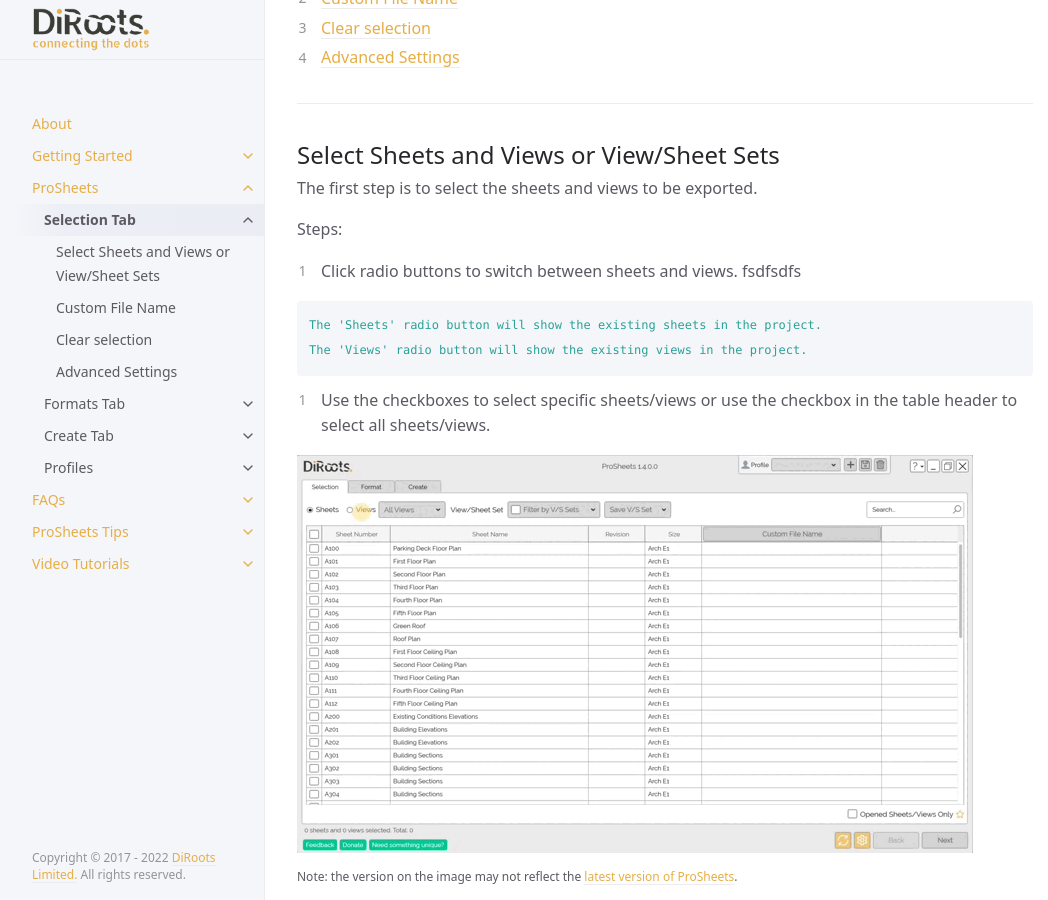
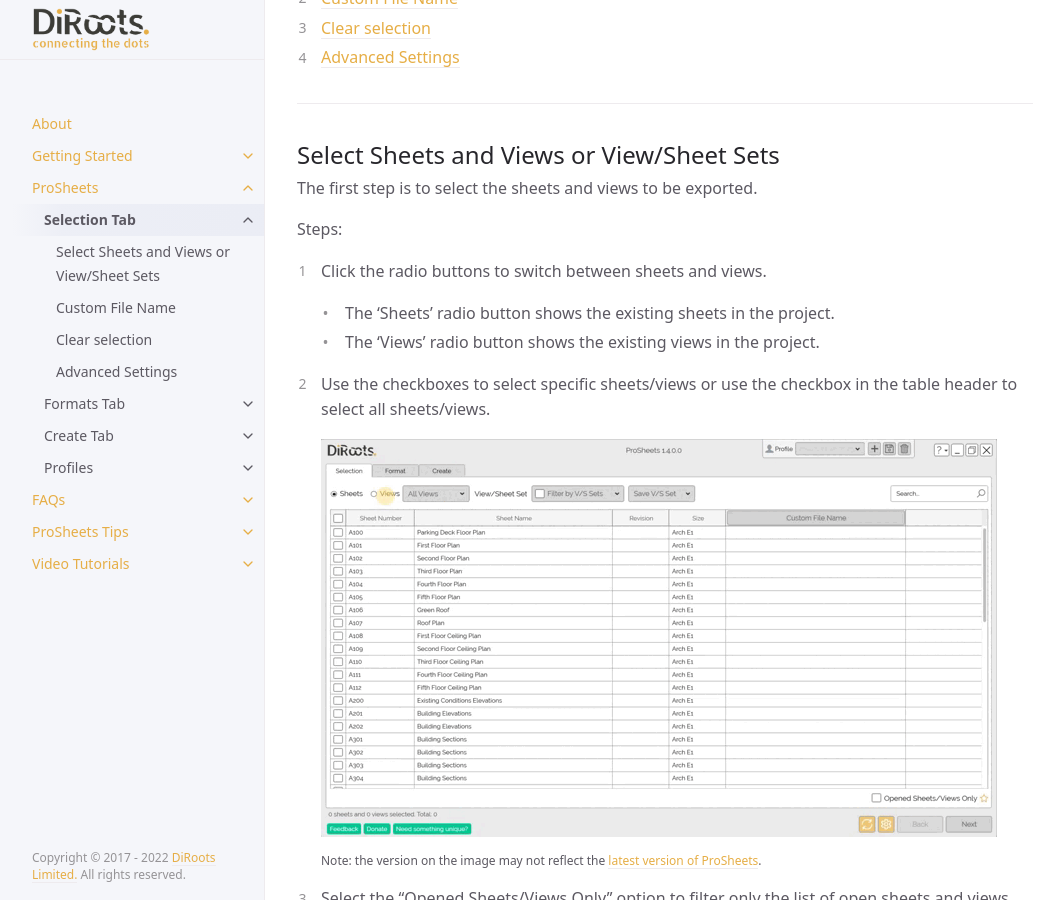
Before and after one commit to DiRoots-Limited/DiRoots.ProSheets.Releases, a Jekyll site: the page built from docs/ui-components/selection-tab.md, in a window 1280 px wide and 900 px high, scrolled down 419 px. Shown: the whole window, without its empty margins (107-1155 px from the left). Built offline with Jekyll 4.4.1, drawn with Linux system fonts in a browser that asks for light colours.

Commit message:
fix: preserve ordered steps across ProSheets guides

````diff
--- a/docs/ui-components/selection-tab.md
+++ b/docs/ui-components/selection-tab.md
@@ -33,22 +33,20 @@ The first step is to select the sheets and views to be exported.
 
 Steps:
 
-1. Click radio buttons to switch between sheets and views. fsdfsdfs
+1. Click the radio buttons to switch between sheets and views.
 
-```yaml
-The 'Sheets' radio button will show the existing sheets in the project.
-The 'Views' radio button will show the existing views in the project.
-```
+   - The 'Sheets' radio button shows the existing sheets in the project.
+   - The 'Views' radio button shows the existing views in the project.
 
 2. Use the checkboxes to select specific sheets/views or use the checkbox in the table header to select all sheets/views.
 
-![ProSheets Selecting Revit Sheets and Views](../../assets\images\GIFs\Selection\PS-RadioButton.gif)
-<sub>Note: the version on the image may not reflect the [latest version of ProSheets](https://diroots.com/revit-plugins/revit-to-pdf-dwg-dgn-dwf-nwc-ifc-and-images-with-prosheets/).</sub>
+   ![ProSheets Selecting Revit Sheets and Views](../../assets\images\GIFs\Selection\PS-RadioButton.gif)<br />
+   <sub>Note: the version on the image may not reflect the [latest version of ProSheets](https://diroots.com/revit-plugins/revit-to-pdf-dwg-dgn-dwf-nwc-ifc-and-images-with-prosheets/).</sub>
 
 3. Select the "Opened Sheets/Views Only" option to filter only the list of open sheets and views.
 
-![ProSheets Opened Sheets/Views only](../../assets\images\GIFs\Selection\PS-OpenedSheets.gif)
-<sub>Note: the version on the image may not reflect the [latest version of ProSheets](https://diroots.com/revit-plugins/revit-to-pdf-dwg-dgn-dwf-nwc-ifc-and-images-with-prosheets/).</sub>
+   ![ProSheets Opened Sheets/Views only](../../assets\images\GIFs\Selection\PS-OpenedSheets.gif)<br />
+   <sub>Note: the version on the image may not reflect the [latest version of ProSheets](https://diroots.com/revit-plugins/revit-to-pdf-dwg-dgn-dwf-nwc-ifc-and-images-with-prosheets/).</sub>
 
 ---
 
@@ -66,13 +64,13 @@ Filtering options available:
 
 1. Dropdown to filter by view type (e.g., 3D, Floor Plan, Section, Detail, etc.).
 
-![ProSheets Filter by View Type](../../assets\images\GIFs\Selection\PS-FilterViewTypes.gif)
-<sub>Note: the version on the image may not reflect the [latest version of ProSheets](https://diroots.com/revit-plugins/revit-to-pdf-dwg-dgn-dwf-nwc-ifc-and-images-with-prosheets/).</sub>
+   ![ProSheets Filter by View Type](../../assets\images\GIFs\Selection\PS-FilterViewTypes.gif)<br />
+   <sub>Note: the version on the image may not reflect the [latest version of ProSheets](https://diroots.com/revit-plugins/revit-to-pdf-dwg-dgn-dwf-nwc-ifc-and-images-with-prosheets/).</sub>
 
 2.  Select several sheets/views and save new sets for filtering.
 
-![ProSheets Save Sets](../../assets\images\GIFs\Selection\PS-Sets.gif)
-<sub>Note: the version on the image may not reflect the [latest version of ProSheets](https://diroots.com/revit-plugins/revit-to-pdf-dwg-dgn-dwf-nwc-ifc-and-images-with-prosheets/).</sub>
+   ![ProSheets Save Sets](../../assets\images\GIFs\Selection\PS-Sets.gif)<br />
+   <sub>Note: the version on the image may not reflect the [latest version of ProSheets](https://diroots.com/revit-plugins/revit-to-pdf-dwg-dgn-dwf-nwc-ifc-and-images-with-prosheets/).</sub>
 
 ### Search
 
@@ -130,26 +128,26 @@ Set some advanced settings as defaults for your prints, using the radio button t
 
 1. Temporary Hide/Isolate
 
-- Turn off the temporary Hide/Isolate mode before printing
-- Leave the temporary Hide/Isolate mode and print
+   - Turn off the temporary Hide/Isolate mode before printing
+   - Leave the temporary Hide/Isolate mode and print
 
 2. Worksharing Display
 
-- Turn off the Worksharing Display mode before printing
-- Leave the Worksharing Display mode on and print
+   - Turn off the Worksharing Display mode before printing
+   - Leave the Worksharing Display mode on and print
 
 3. Reveal Hidden elements
 
-- Turn off the Reveal Hidden Elements mode before printing
-- Leave the Reveal Hidden Elements mode on and print
+   - Turn off the Reveal Hidden Elements mode before printing
+   - Leave the Reveal Hidden Elements mode on and print
 
 4. Reveal Constraints
 
-- Turn off the Reveal Constraints mode before printing
-- Leave the Reveal Constrains mode on and print
+   - Turn off the Reveal Constraints mode before printing
+   - Leave the Reveal Constrains mode on and print
 
-![ProSheets Advanced Settings](../../assets\images\GIFs\Selection\PS-AdvancedSettings.gif)
-<sub>Note: the version on the image may not reflect the [latest version of ProSheets](https://diroots.com/revit-plugins/revit-to-pdf-dwg-dgn-dwf-nwc-ifc-and-images-with-prosheets/).</sub>
+   ![ProSheets Advanced Settings](../../assets\images\GIFs\Selection\PS-AdvancedSettings.gif)<br />
+   <sub>Note: the version on the image may not reflect the [latest version of ProSheets](https://diroots.com/revit-plugins/revit-to-pdf-dwg-dgn-dwf-nwc-ifc-and-images-with-prosheets/).</sub>
 
 ---
 
````
Also changed, not shown: docs/FAQs.md (+4 -4 lines), docs/getting-started.md (+2 -2 lines), docs/ui-components/formats-tab.md (+2 -2 lines).
